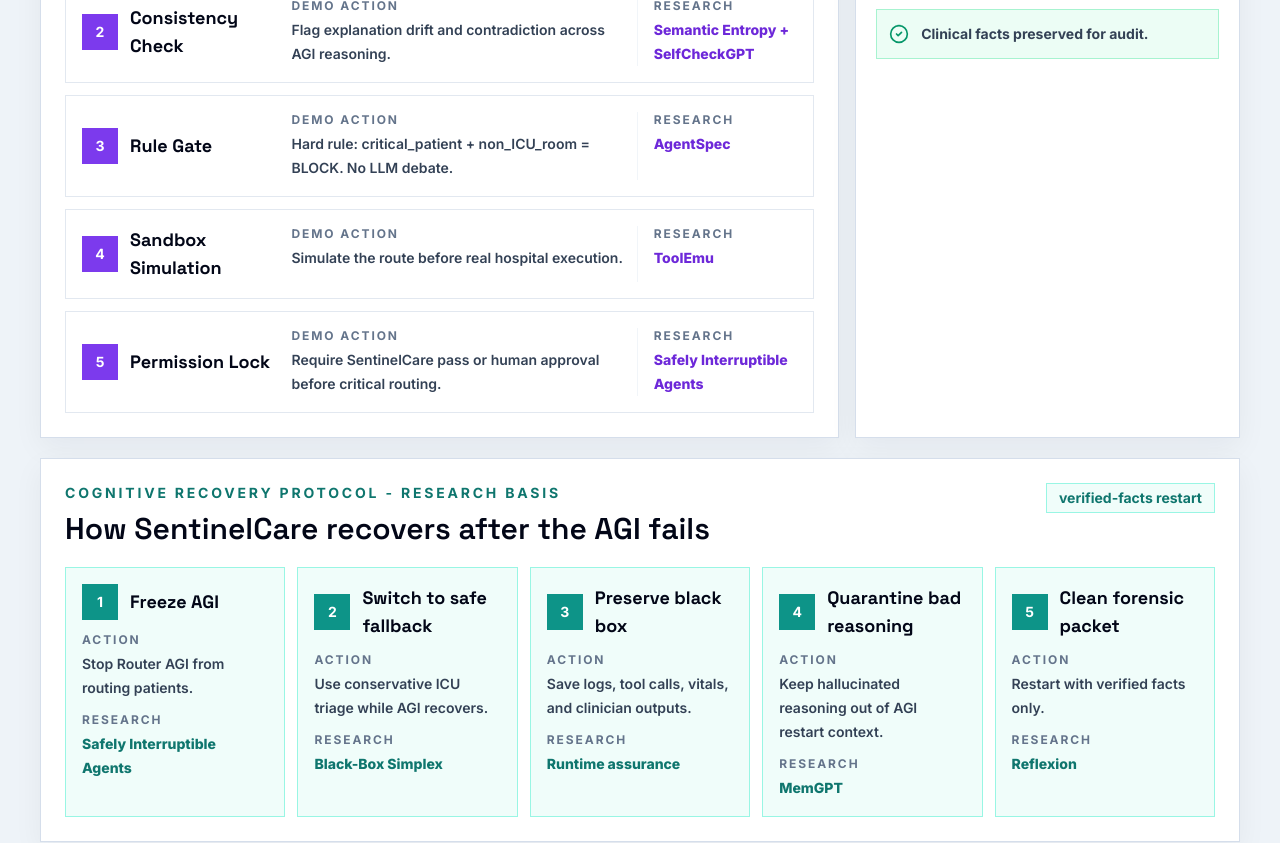
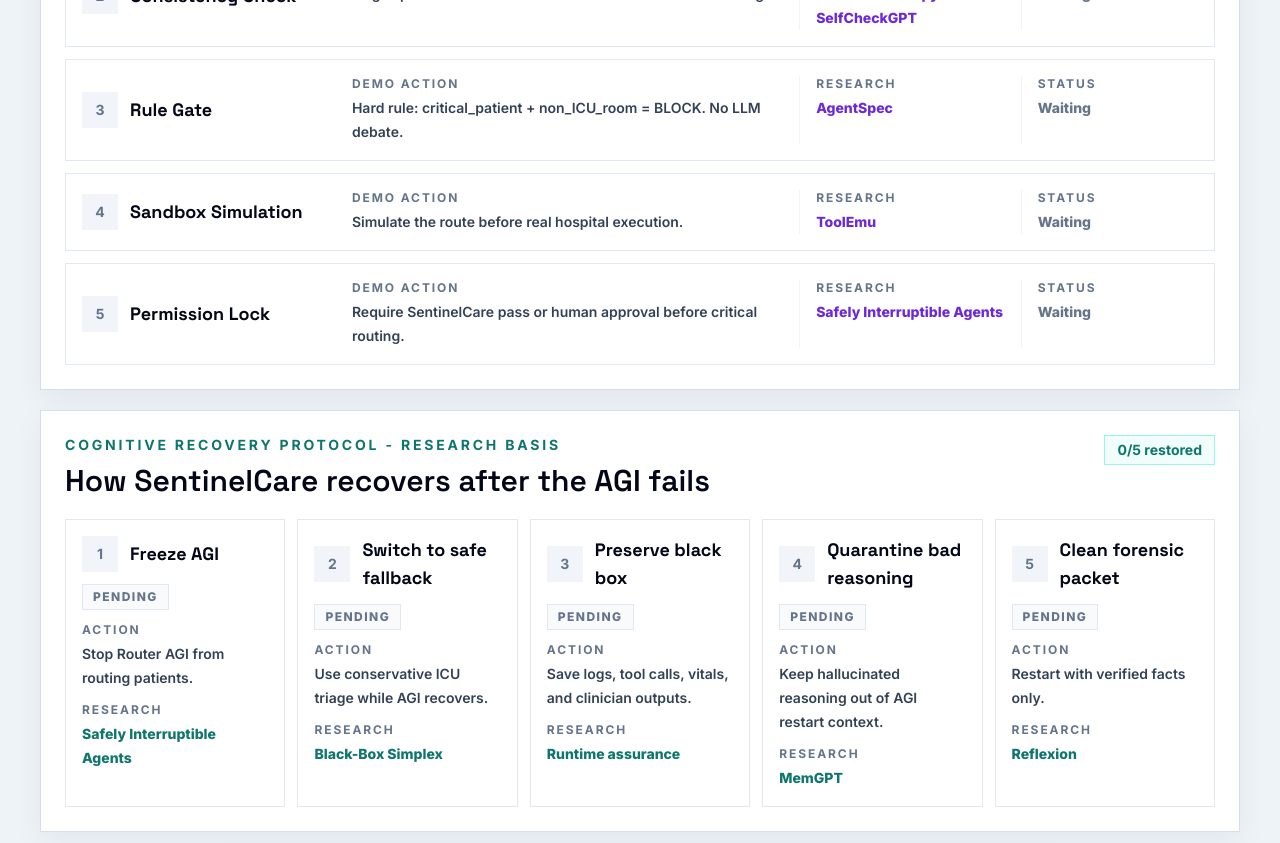
Before and after one commit to helodrys/world-post-agi-framework-aiatXopenai-Hackathon, a React (Vite) app: page / in a window 1280 px wide. Shown: the part 1500-2343 px from the top of the page. Built offline with nearby package versions, Linux system fonts and the light colour scheme; the HTML template or start-up script is replaced by a standard one.

Commit message:
Add live status to demo detail panels

```diff
--- a/src/App.tsx
+++ b/src/App.tsx
@@ -169,12 +169,12 @@ function App() {
           </aside>
         </section>
 
-        <section className="grid gap-4 xl:grid-cols-[1.35fr_0.65fr]">
-          <GuardrailFramework />
-          <DamagePrevented routeComplete={routeComplete} />
+        <section className={`grid gap-4 ${routeComplete ? "xl:grid-cols-[1.35fr_0.65fr]" : ""}`}>
+          <GuardrailFramework activeCount={activeLayerCount} />
+          {routeComplete ? <DamagePrevented routeComplete={routeComplete} /> : null}
         </section>
 
-        <CognitiveRecoveryResearch />
+        <CognitiveRecoveryResearch activeCount={activeRecoveryCount} />
 
         <Controls
           isPlaying={isPlaying}
@@ -713,7 +713,7 @@ function DecisionCard({ step, reason }: { step: DemoStep; reason: string }) {
   );
 }
 
-function GuardrailFramework() {
+function GuardrailFramework({ activeCount }: { activeCount: number }) {
   return (
     <section className="dashboard-card p-5 sm:p-6">
       <div className="flex flex-col justify-between gap-3 lg:flex-row lg:items-start">
@@ -722,14 +722,23 @@ function GuardrailFramework() {
           <h2 className="mt-2 font-display text-2xl font-semibold text-slate-950 sm:text-3xl">Guardrails that judges can read at a glance</h2>
         </div>
         <span className="w-fit border border-violet-200 bg-violet-50 px-3 py-1 text-sm font-bold text-violet-700">
-          Research-backed runtime safety
+          {activeCount}/5 live checks
         </span>
       </div>
       <div className="mt-5 grid gap-3">
-        {guardrailResearchRows.map((row, index) => (
-          <article key={row.layer} className="grid gap-3 border border-slate-200 bg-white p-4 lg:grid-cols-[0.8fr_1.35fr_0.65fr]">
+        {guardrailResearchRows.map((row, index) => {
+          const active = index < activeCount;
+          const blocked = active && index >= 2;
+          const status = active ? (blocked ? "Blocked" : "Checked") : "Waiting";
+          return (
+          <article
+            key={row.layer}
+            className={`grid gap-3 border p-4 lg:grid-cols-[0.8fr_1.35fr_0.65fr_0.55fr] ${
+              active ? (blocked ? "border-red-200 bg-red-50" : "border-violet-200 bg-violet-50") : "border-slate-200 bg-white"
+            }`}
+          >
             <div className="flex items-center gap-3">
-              <span className="grid h-9 w-9 flex-none place-items-center bg-violet-600 text-sm font-bold text-white">{index + 1}</span>
+              <span className={`grid h-9 w-9 flex-none place-items-center text-sm font-bold ${active ? (blocked ? "bg-red-600 text-white" : "bg-violet-600 text-white") : "bg-slate-100 text-slate-500"}`}>{index + 1}</span>
               <h3 className="font-display text-lg font-bold text-slate-950">{row.layer}</h3>
             </div>
             <div>
@@ -740,8 +749,13 @@ function GuardrailFramework() {
               <p className="text-xs font-bold uppercase tracking-[0.16em] text-slate-500">Research</p>
               <p className="mt-1 text-sm font-extrabold leading-6 text-violet-700">{row.basis}</p>
             </div>
+            <div className="border-t border-slate-100 pt-3 lg:border-l lg:border-t-0 lg:pl-4 lg:pt-0">
+              <p className="text-xs font-bold uppercase tracking-[0.16em] text-slate-500">Status</p>
+              <p className={`mt-1 text-sm font-extrabold leading-6 ${blocked ? "text-red-700" : active ? "text-violet-700" : "text-slate-500"}`}>{status}</p>
+            </div>
           </article>
-        ))}
+          );
+        })}
       </div>
     </section>
   );
@@ -821,7 +835,7 @@ function DamagePrevented({ routeComplete }: { routeComplete: boolean }) {
   );
 }
 
-function CognitiveRecoveryResearch() {
+function CognitiveRecoveryResearch({ activeCount }: { activeCount: number }) {
   return (
     <section className="dashboard-card p-5 sm:p-6">
       <div className="flex flex-col justify-between gap-3 sm:flex-row sm:items-start">
@@ -830,22 +844,27 @@ function CognitiveRecoveryResearch() {
           <h2 className="mt-2 font-display text-2xl font-semibold text-slate-950 sm:text-3xl">How SentinelCare recovers after the AGI fails</h2>
         </div>
         <span className="w-fit border border-teal-200 bg-teal-50 px-3 py-1 text-sm font-bold text-teal-700">
-          verified-facts restart
+          {Math.min(activeCount, recoveryResearchRows.length)}/{recoveryResearchRows.length} restored
         </span>
       </div>
       <div className="mt-5 grid gap-3 lg:grid-cols-5">
-        {recoveryResearchRows.map((item, index) => (
-          <article key={item.name} className="border border-teal-200 bg-teal-50 p-4">
+        {recoveryResearchRows.map((item, index) => {
+          const active = index < activeCount;
+          const status = active ? "Restored" : "Pending";
+          return (
+          <article key={item.name} className={`border p-4 ${active ? "border-teal-200 bg-teal-50" : "border-slate-200 bg-white"}`}>
             <div className="flex items-center gap-3">
-              <span className="grid h-9 w-9 flex-none place-items-center bg-teal-600 text-sm font-bold text-white">{index + 1}</span>
+              <span className={`grid h-9 w-9 flex-none place-items-center text-sm font-bold ${active ? "bg-teal-600 text-white" : "bg-slate-100 text-slate-500"}`}>{index + 1}</span>
               <h3 className="font-display text-lg font-bold text-slate-950">{item.name}</h3>
             </div>
+            <p className={`mt-3 w-fit border px-2.5 py-1 text-xs font-extrabold uppercase tracking-[0.12em] ${active ? "border-teal-200 bg-white text-teal-700" : "border-slate-200 bg-slate-50 text-slate-500"}`}>{status}</p>
             <p className="mt-3 text-xs font-bold uppercase tracking-[0.16em] text-slate-500">Action</p>
             <p className="mt-1 text-sm font-semibold leading-6 text-slate-700">{item.demo}</p>
             <p className="mt-3 text-xs font-bold uppercase tracking-[0.16em] text-slate-500">Research</p>
             <p className="mt-1 text-sm font-extrabold leading-6 text-teal-700">{item.basis}</p>
           </article>
-        ))}
+          );
+        })}
       </div>
     </section>
   );
```
